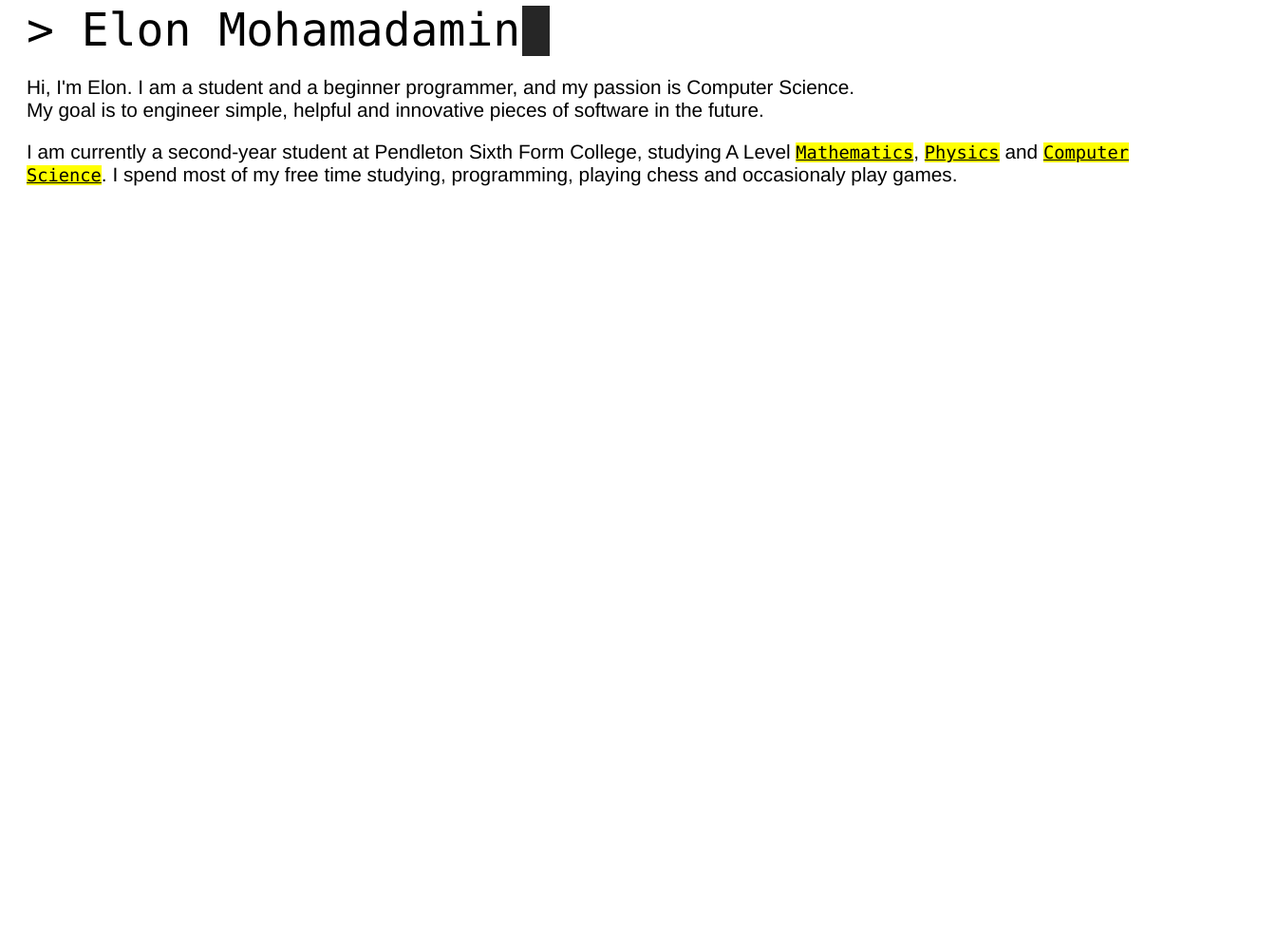
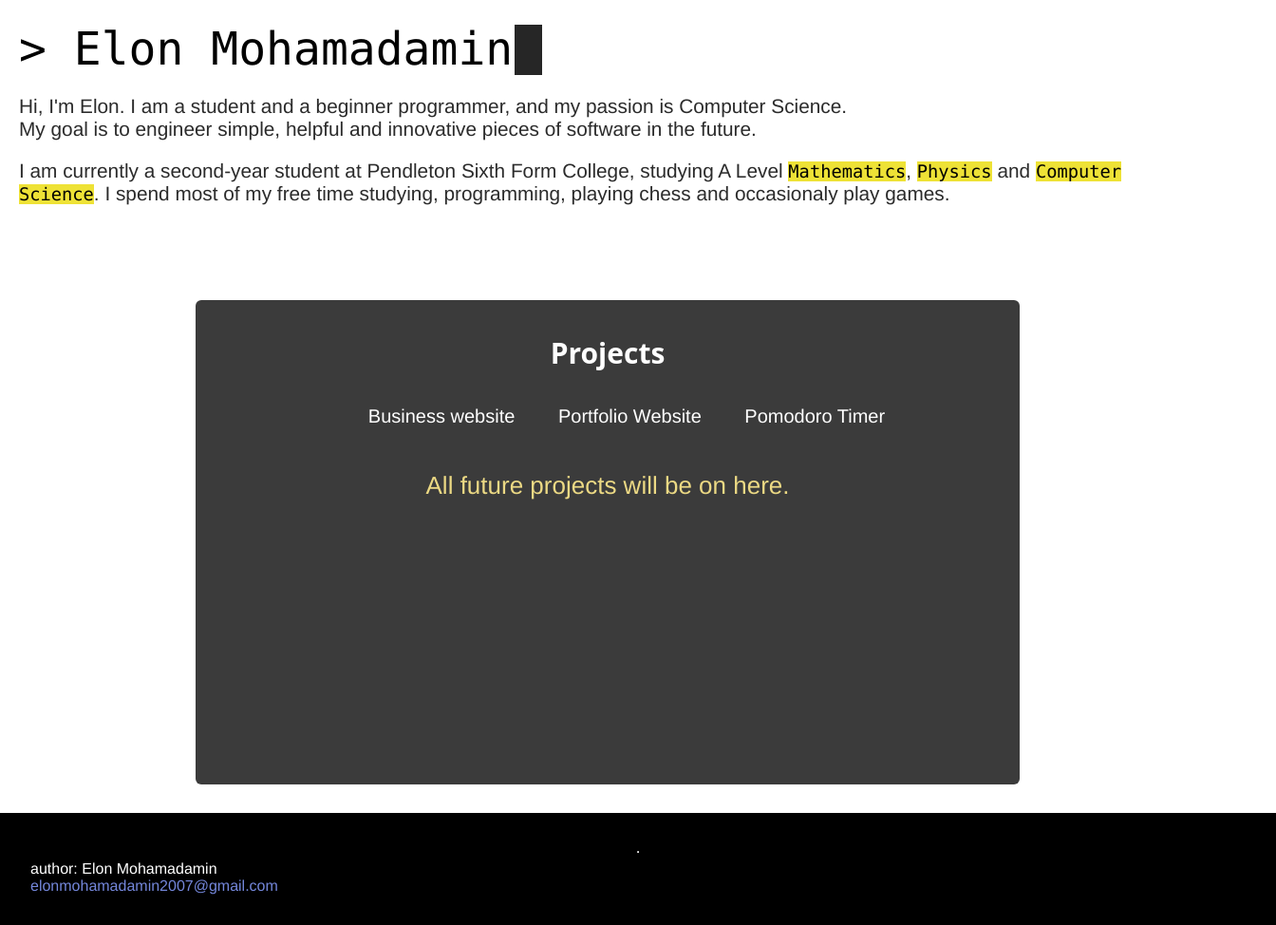
Before and after one commit to elon-mohamadamin/website-portfolio, a plain HTML site: page index.html in a window 1280 px wide. Shown: the part 174-1148 px from the top of the page at 95% size, 1344 px wide, since content can reach past the window. Before the commit the page ends 816 px from the top, so only its background shows below. Drawn offline with Linux system fonts and the light colour scheme; a web font is replaced by a local one.

Commit message:
added the projects and the footer

```diff
--- a/index.html
+++ b/index.html
@@ -25,7 +25,7 @@
 
             <nav class="nav-bar">
                 <ul class="items">
-                    <li class="projects">Projects</li>
+                    <li class="project">Projects</li>
                     <li class="contact">Contact</li>
                 </ul>
 
@@ -37,8 +37,26 @@
             <span class="name">> Elon Mohamadamin</span><span class="cursor"></span>
             <p class="intro-para">Hi, I'm Elon. I am a student and a beginner programmer, and my passion is Computer Science.</br>My goal is to engineer simple, helpful and innovative pieces of software in the future.</p>
             <p class="about">I am currently a second-year student at Pendleton Sixth Form College, studying A Level <span class="highlight">Mathematics</span>, <span class="highlight">Physics</span> and <span class="highlight">Computer Science</span>. I spend most of my free time studying, programming, playing chess and occasionaly play games.</p>
+            <div class="projects">
+                <h1>Projects</h1>
+                <ul>
+                    <li><a class="links" href="https://github.com/elon-mohamadamin/gazella-website">Business website</a></li>
+
+                    <li><a class="links" href="index.html">Portfolio Website</a></li>
+                    <li><a class="links" href="https://github.com/elon-mohamadamin/python_timer">Pomodoro Timer</a></li>
+                </ul>
+                <p>
+                    All future projects will be on here.
+                </p>
+            </div>
 
         </section>
+
+        <footer>
+            <hr>
+            author: Elon Mohamadamin
+            <a href="mailto:elonmohamadamin2007@gmail.com">elonmohamadamin2007@gmail.com</a>
+        </footer>
 
 
     </body>
--- a/styles.css
+++ b/styles.css
@@ -1,12 +1,24 @@
-html, body {
-    padding-left:10px;
+html {
+    height:100%;
+
+}
+
+body {
+    padding:0;
+    margin:0;
     background:linear-gradient(rgb(255, 255, 255),rgb(255, 255, 255));
     color:rgb(0, 0, 0);
     background-repeat: no-repeat;
     background-size: cover;
     font-family:'Franklin Gothic Medium', 'Arial Narrow', Arial, sans-serif;
-
+    display:flex;
+    flex-direction: column;
+    min-height:100vh;
+    position:relative;
     height: 100%; /* Make both html and body 100% of viewport height */
+}
+.main-section{
+    padding:20px;
 }
 nav.nav-bar {
     font-family:faculty glyphic;
@@ -18,12 +30,7 @@ nav.nav-bar {
 }
 
 
-.nav-bar ul{
-    list-style:none;
 
-    text-align: center;
-
-}
 li{
 
     display:inline-block;
@@ -43,6 +50,7 @@ span{
 }
 p{
     font-size:1.3em;
+    color:rgb(43, 43, 43);
 }
 
 
@@ -65,19 +73,64 @@ p{
 }
 
 
-div.info{
-    padding-bottom:500px;
-    width:700px;
-    background:rgb(66, 66, 66);
-    color:white;
-    border-radius:10px;
+.highlight{
+    color:black;
+    font-size:0.9em;
+    background:rgb(238, 226, 54);
+
+}
+
+div:hover {
+    padding:7px;
+}
 
 
+
+div.projects{
+    background:rgb(59, 59, 59);
+    color:white;
+    margin:auto;
+    margin-top:100px;
+    margin-bottom:10px;
+    height:500px;
+    width:70%;
+    border-radius:6px;
+    text-align:center;
+    font-size:20px;
+    padding-top:10px;
+    transition:ease 0.2s;
 }
-.highlight{
 
-    text-decoration:underline;
-    font-size:0.9em;
-    background:yellow;
+
+div h1{
+    font-size:30px;
+    font-family:system-ui, -apple-system, BlinkMacSystemFont, 'Segoe UI', Roboto, Oxygen, Ubuntu, Cantarell, 'Open Sans', 'Helvetica Neue', sans-serif;
 
 }
+
+a.links{
+    color:white;
+    text-decoration:none;
+}
+
+.projects p{
+    color:rgb(236, 217, 132);
+}
+footer {
+
+        position:-webkit-sticky;
+        left:0;
+        bottom:0;
+        width:100%;
+        display:flex;
+        flex-direction: column;
+
+        background-color:black;
+        color:rgb(255, 255, 255);
+        padding:2em;
+
+}
+footer a{
+    text-decoration: none;
+    color:rgb(116, 135, 219);
+}
```
Also changed, not shown: elon.JPEG (added), 1 other file.
